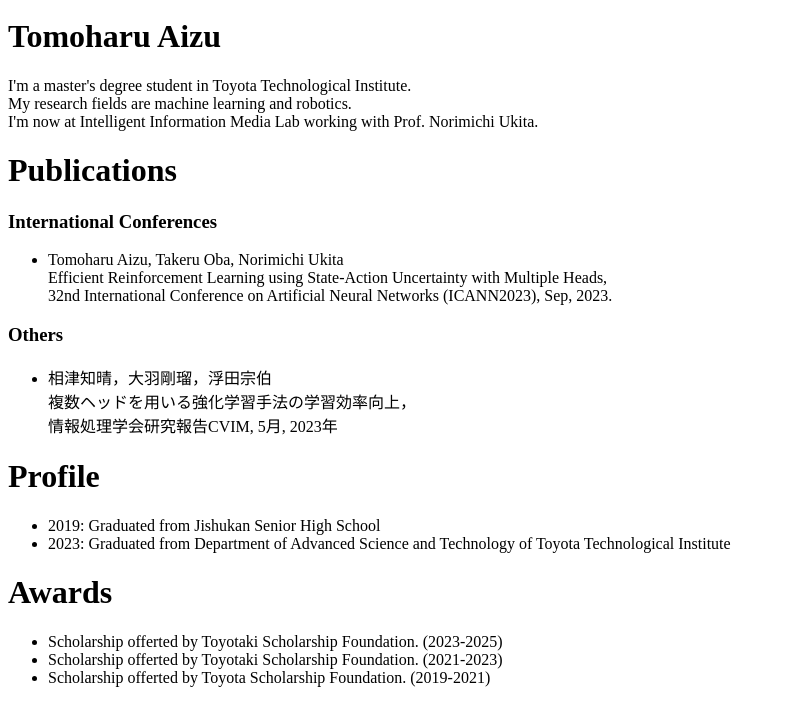
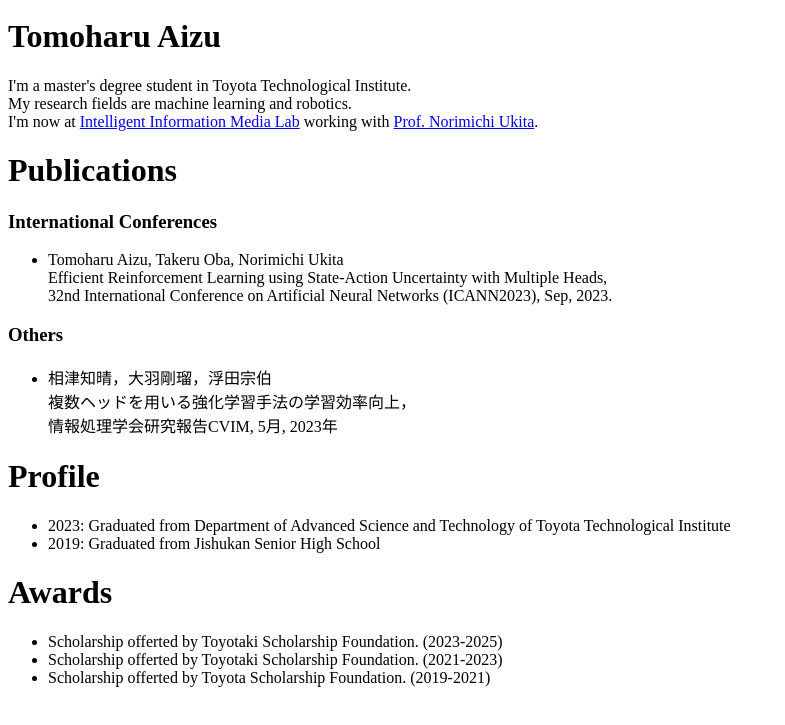
Before and after one commit to tomo120717/tomo0717.github.io, a plain HTML site: page index.html in a window 1280 px wide. Shown: the part 29-754 px from the top of the page, without its empty margins (0-785 px from the left). Drawn offline with Linux system fonts and the light colour scheme.

Commit message:
Update index.html

```diff
--- a/index.html
+++ b/index.html
@@ -1,12 +1,13 @@
 <!DOCTYPE html>
 <html>
 <body>
+
     <img scr="aizu.jpg" alt="face">
     <h1>Tomoharu Aizu</h1>
     <p>
         I'm a master's degree student in Toyota Technological Institute. <br>
         My research fields are machine learning and robotics. <br>
-        I'm now at Intelligent Information Media Lab working with Prof. Norimichi Ukita.
+        I'm now at <a href="https://www.toyota-ti.ac.jp/Lab/Denshi/iim/">Intelligent Information Media Lab</a> working with <a href="https://www.toyota-ti.ac.jp/Lab/Denshi/iim/ukita/index.html">Prof. Norimichi Ukita</a>.
     </p>
     <h1>Publications</h1>
     <h3>International Conferences</h3>
@@ -26,8 +27,8 @@
 
     <h1>Profile</h1>
     <ul>
+        <li>2023: Graduated from Department of Advanced Science and Technology of Toyota Technological Institute</li>
         <li>2019: Graduated from Jishukan Senior High School</li>
-        <li>2023: Graduated from Department of Advanced Science and Technology of Toyota Technological Institute</li>
     </ul>
 
     <h1>Awards</h1>
```
